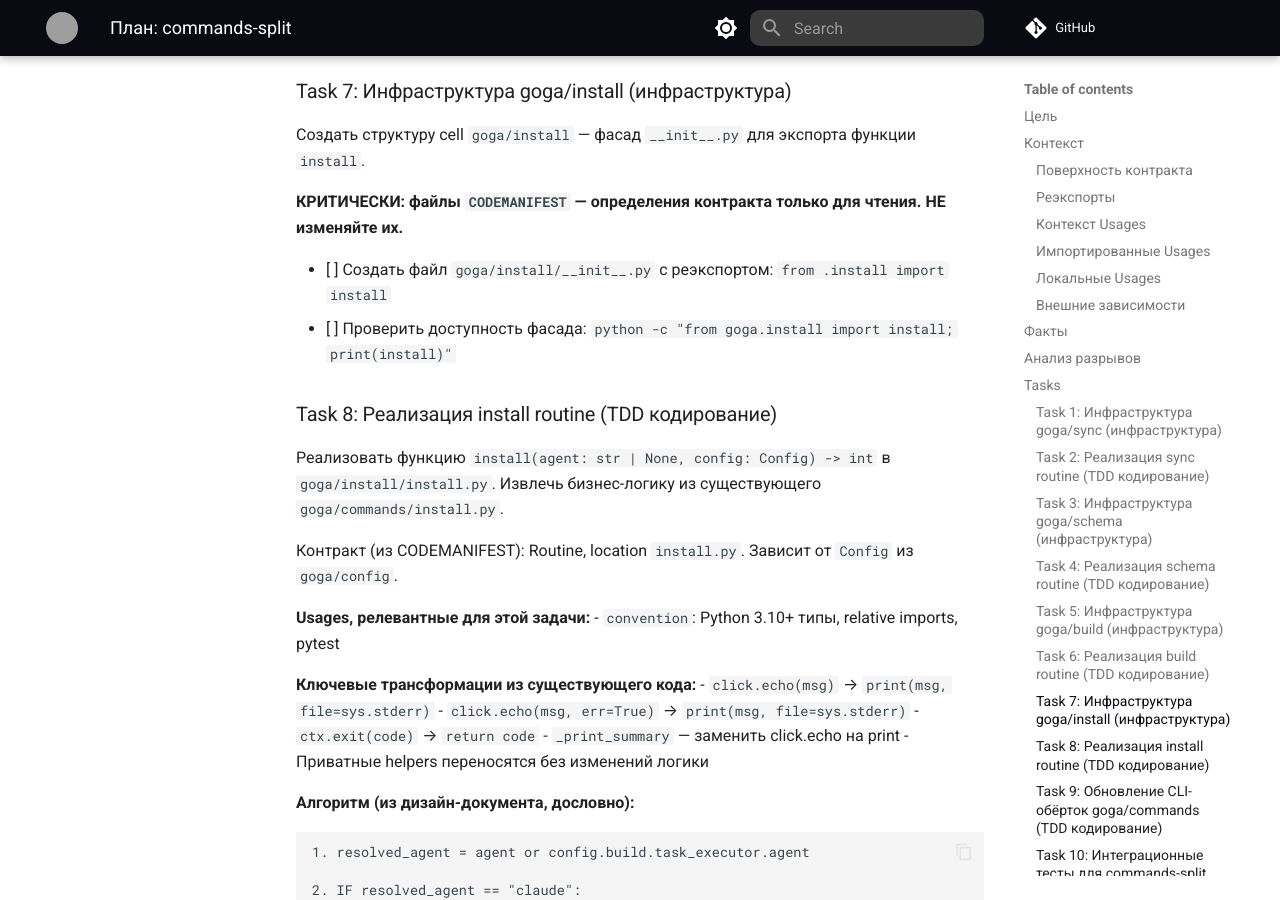
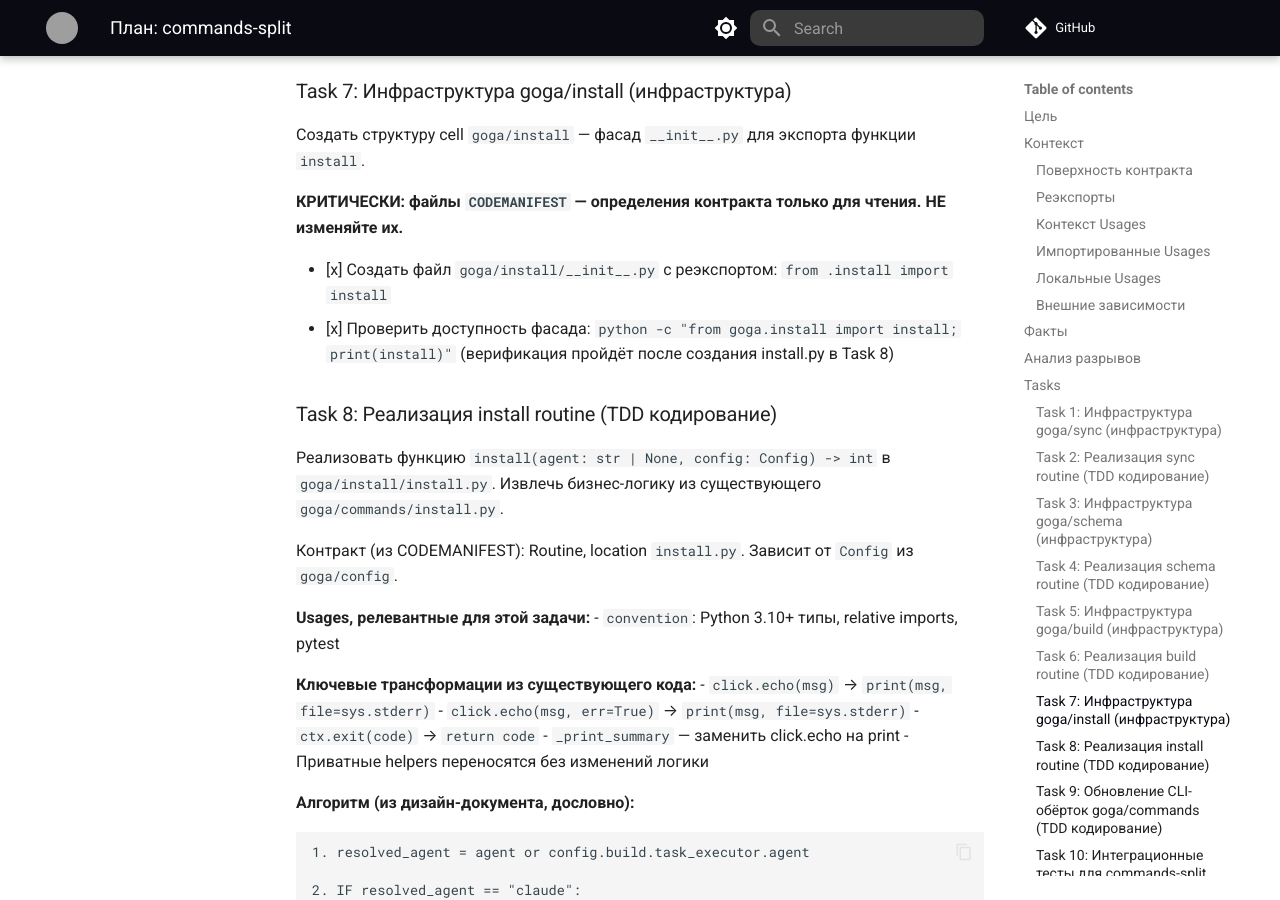
Before and after one commit to qarium/goga, an MkDocs documentation site: the page built from docs/plans/commands-split.md, in a window 1280 px wide and 900 px high, scrolled down 10045 px. Built offline with MkDocs 1.6.1 and Material for MkDocs 9.7.7, drawn with Linux system fonts in a browser that asks for light colours; comment, search, counter and statistics services are not loaded; grey boxes are pictures that could not be loaded.

Commit message:
feat: create goga/install cell facade (__init__.py)

```diff
--- a/docs/plans/commands-split.md
+++ b/docs/plans/commands-split.md
@@ -316,8 +316,8 @@
 
 **КРИТИЧЕСКИ: файлы `CODEMANIFEST` — определения контракта только для чтения. НЕ изменяйте их.**
 
-- [ ] Создать файл `goga/install/__init__.py` с реэкспортом: `from .install import install`
-- [ ] Проверить доступность фасада: `python -c "from goga.install import install; print(install)"`
+- [x] Создать файл `goga/install/__init__.py` с реэкспортом: `from .install import install`
+- [x] Проверить доступность фасада: `python -c "from goga.install import install; print(install)"` (верификация пройдёт после создания install.py в Task 8)
 
 ### Task 8: Реализация install routine (TDD кодирование)
 
```
Also changed, not shown: 1 other file.
